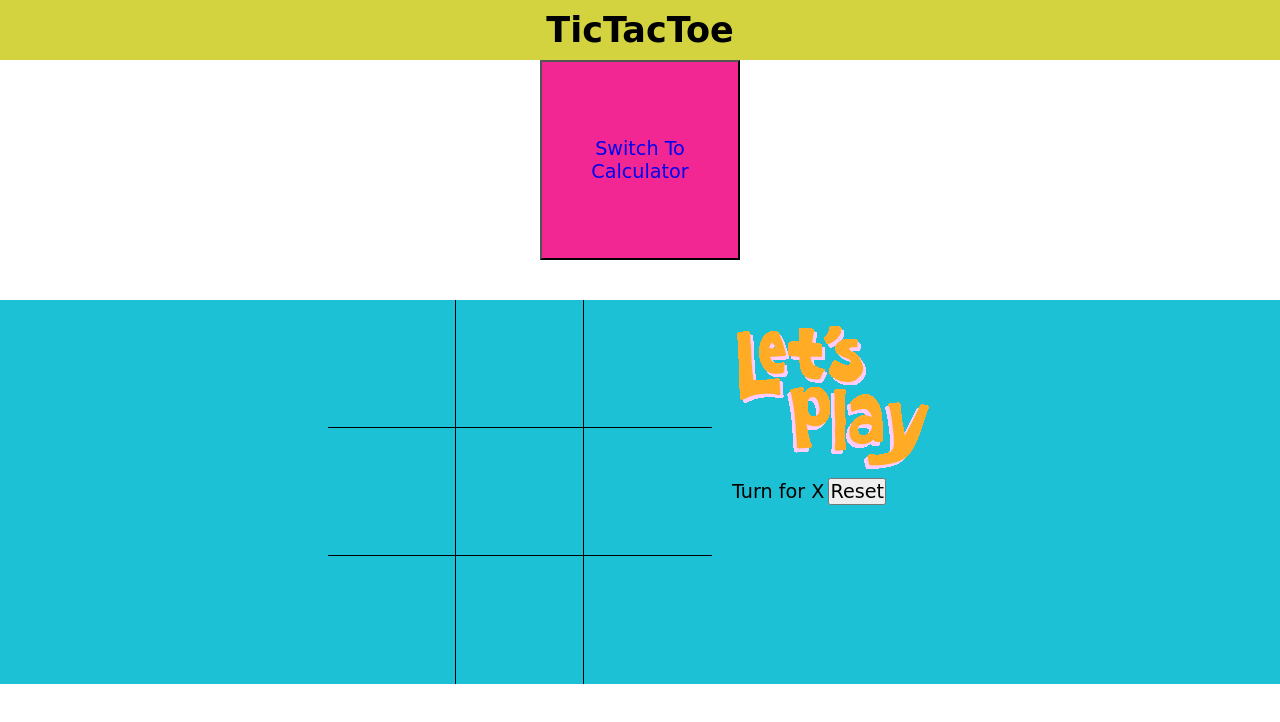
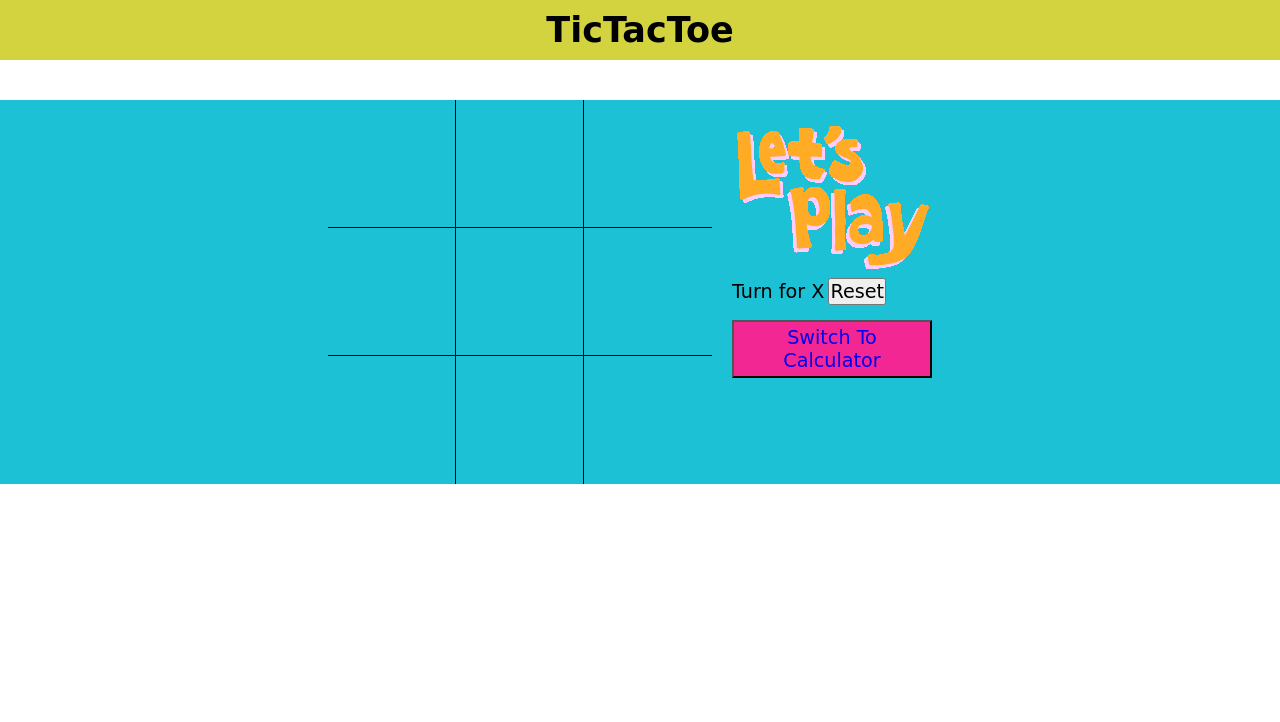
Before and after one commit to Shivangi889/MyTicTacToe, a plain HTML site: page index.html in a window 1280 px wide. Drawn offline with Linux system fonts and the light colour scheme.

Commit message:
calculator added

```diff
--- a/index.html
+++ b/index.html
@@ -13,8 +13,7 @@
         <li>TicTacToe</li>
       </ul>
     </nav>
-    <button class="Calculator1" >
-      <a href="https://zingy-pie-b3d993.netlify.app/" class="caluclator-link">Switch To Calculator</a></button>
+
 
     <div class="gameContainer">
         <div class="container">
@@ -36,7 +35,9 @@
           <span class="info">Turn for X</span>
           <button id="reset">Reset</button>
         </div>
-    </div>
+        <button class="Calculator1" >
+          <a href="https://zingy-pie-b3d993.netlify.app/" class="caluclator-link">Switch To Calculator</a></button>
+      </div>
     <script src="script.js"></script>
   </body>
 </html>
--- a/style.css
+++ b/style.css
@@ -79,12 +79,10 @@ button {
     color: black;
     justify-content: center;
     align-items: center;
-    width: 200px;
-    height: 200px;
     margin: auto;
     padding: 2%;
     display:flex;
-
+    margin-top: 15px;
 
 }
 .caluclator-link{
```
